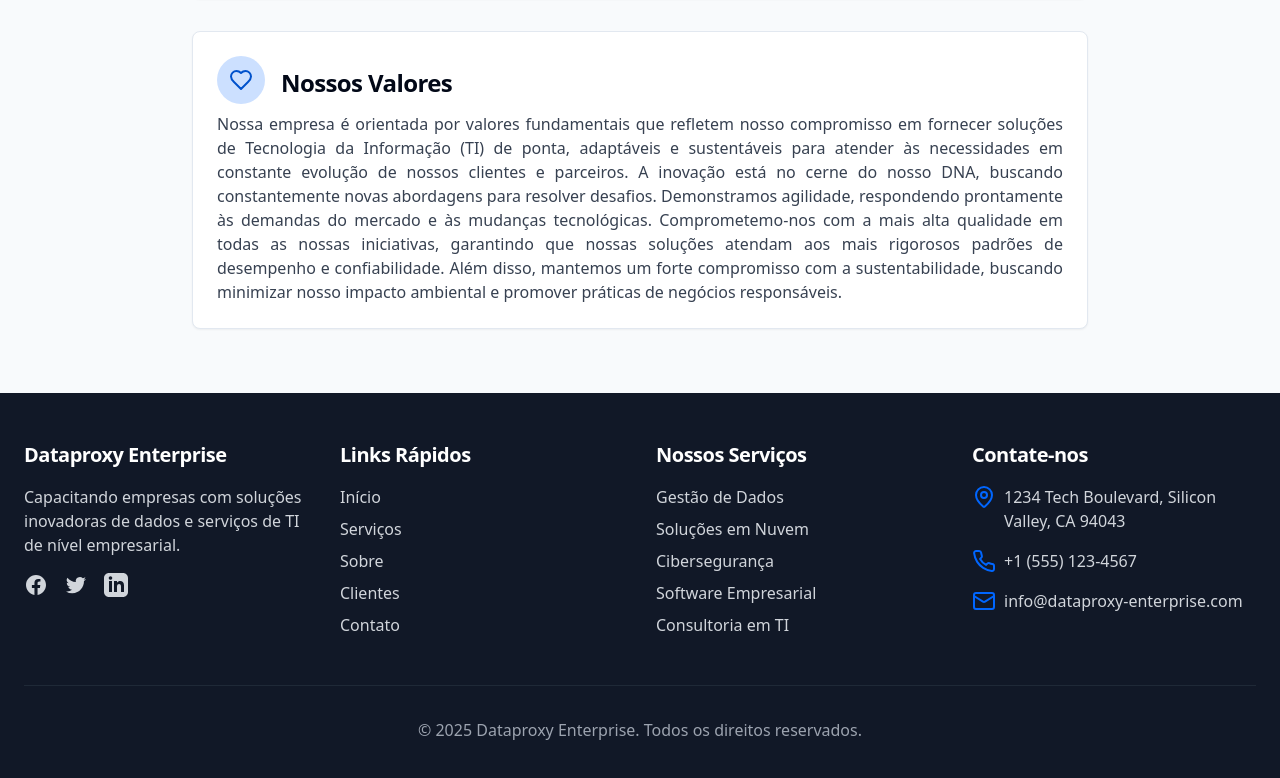
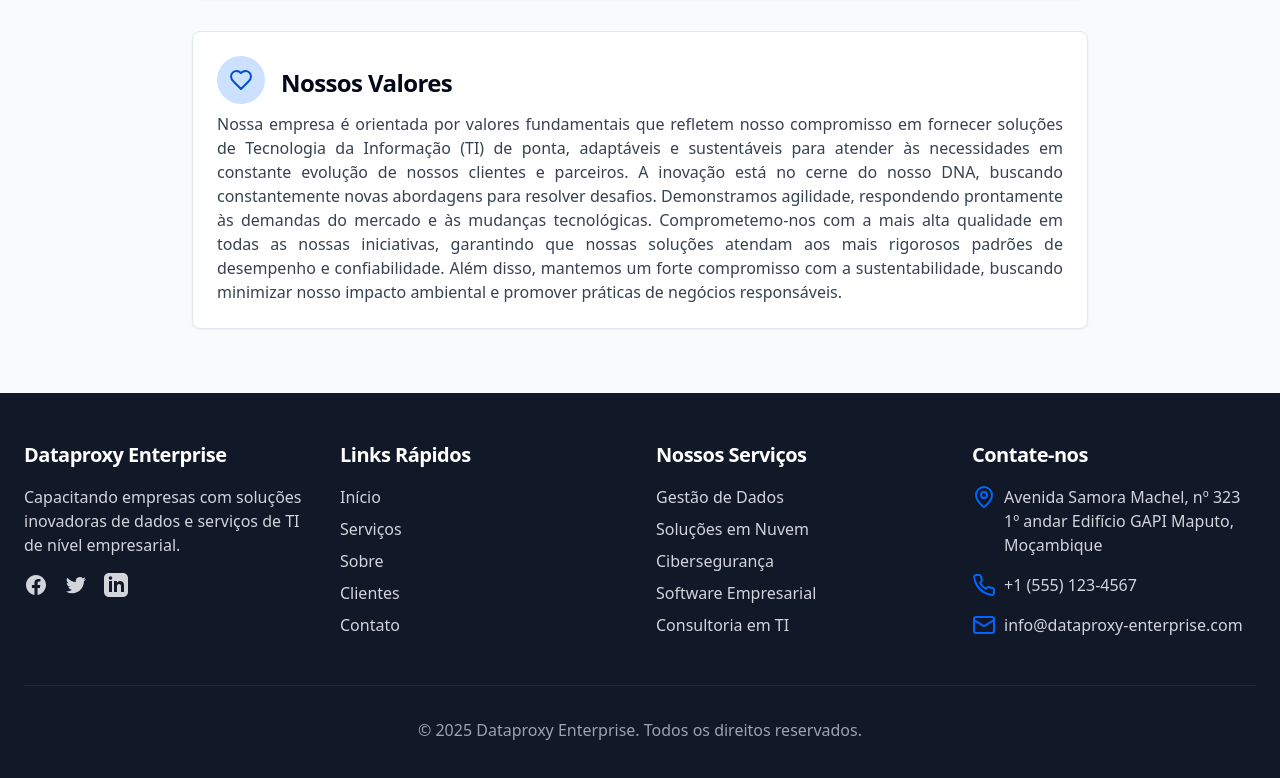
Before and after one commit to Keynes25/dataproxy-enterprise-hub, a React (Vite) app: page /about-us in a window 1280 px wide. Shown: the part 757-1535 px from the top of the page. Built offline with nearby package versions, Linux system fonts and the light colour scheme.

Commit message:
Update Footer.tsx

```diff
--- a/src/components/layout/Footer.tsx
+++ b/src/components/layout/Footer.tsx
@@ -86,7 +86,9 @@ const Footer = () => {
             <div className="space-y-4">
               <div className="flex items-start">
                 <MapPin className="h-6 w-6 text-primary-500 mr-2 flex-shrink-0" />
-                <span className="text-gray-300">1234 Tech Boulevard, Silicon Valley, CA 94043</span>
+                <span className="text-gray-300">Avenida Samora Machel, nº 323
+                1º andar Edifício GAPI
+                Maputo, Moçambique</span>
               </div>
               <div className="flex items-center">
                 <Phone className="h-6 w-6 text-primary-500 mr-2" />
```
